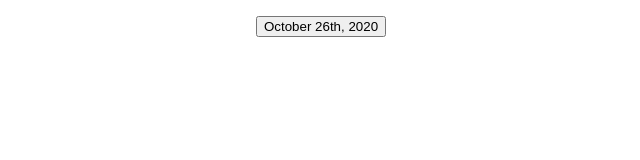
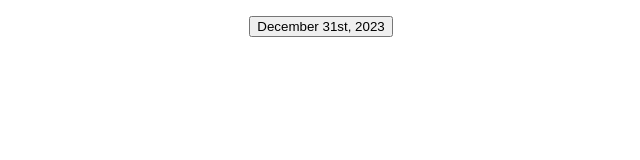
Before and after one commit to hassan-yousafzai/date-picker-app, a website built with Parcel: page index.html in a window 1280 px wide. Shown: the full height of the page, 319-959 px from the left. Built offline with nearby package versions, Linux system fonts and the light colour scheme.

Commit message:
show current date on the datePickerButton

```diff
--- a/index.html
+++ b/index.html
@@ -17,7 +17,7 @@
   </head>
   <body>
     <div class="date-picker-container">
-      <button class="date-picker-button">October 26th, 2020</button>
+      <button class="date-picker-button"></button>
       <div class="date-picker">
         <div class="date-picker-header">
           <button class="prev-month-button month-button">&larr;</button>
--- a/script.js
+++ b/script.js
@@ -1,8 +1,12 @@
-console.log("hi")
+import { format } from "date-fns"
+
+const today = new Date()
 
 const datePicker = document.querySelector(".date-picker")
 const datePickerButton = document.querySelector(".date-picker-button")
 
+datePickerButton.innerText = format(today, "MMMM do, yyyy")
+
 datePickerButton.addEventListener("click", e => {
   datePicker.classList.toggle("show")
 })
```
